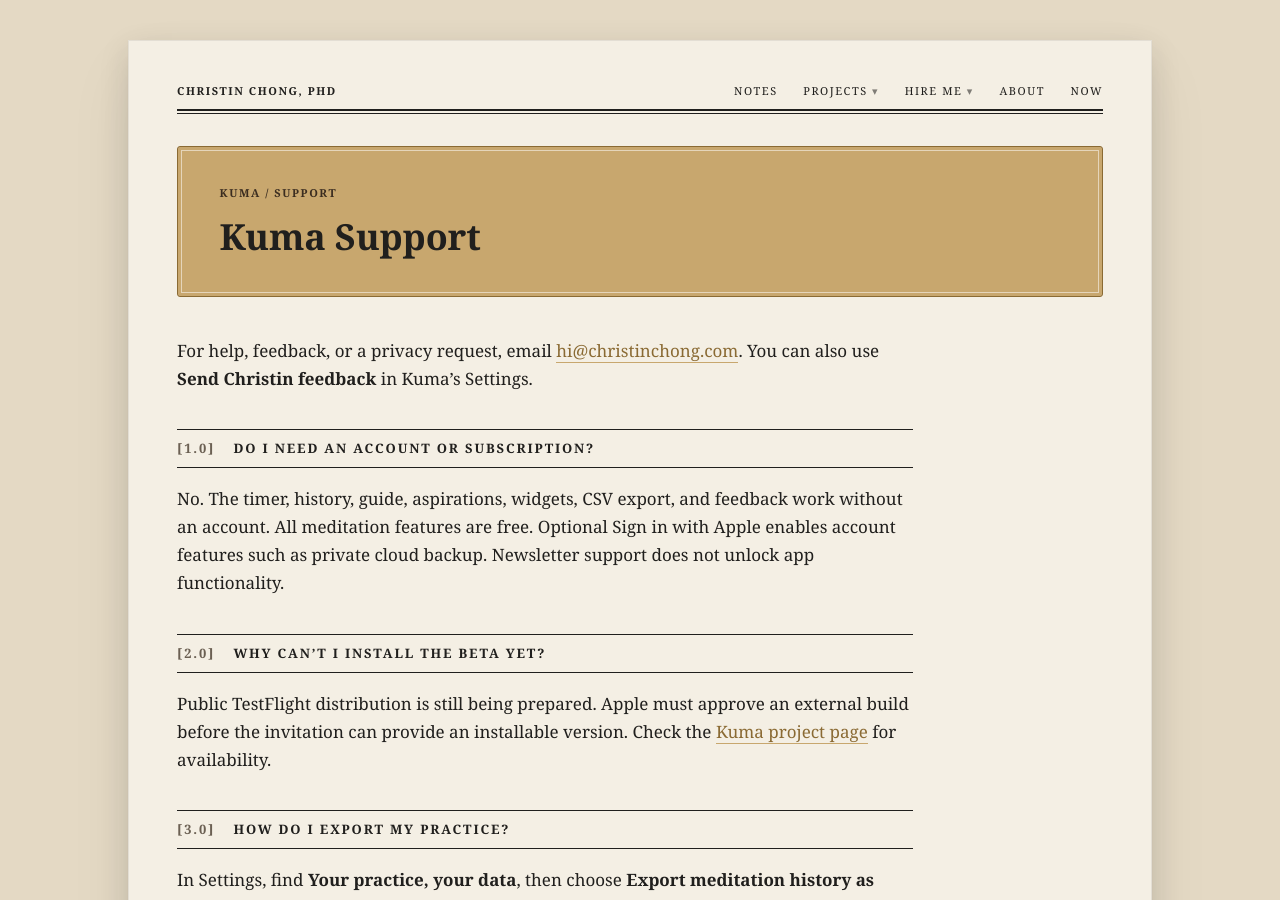
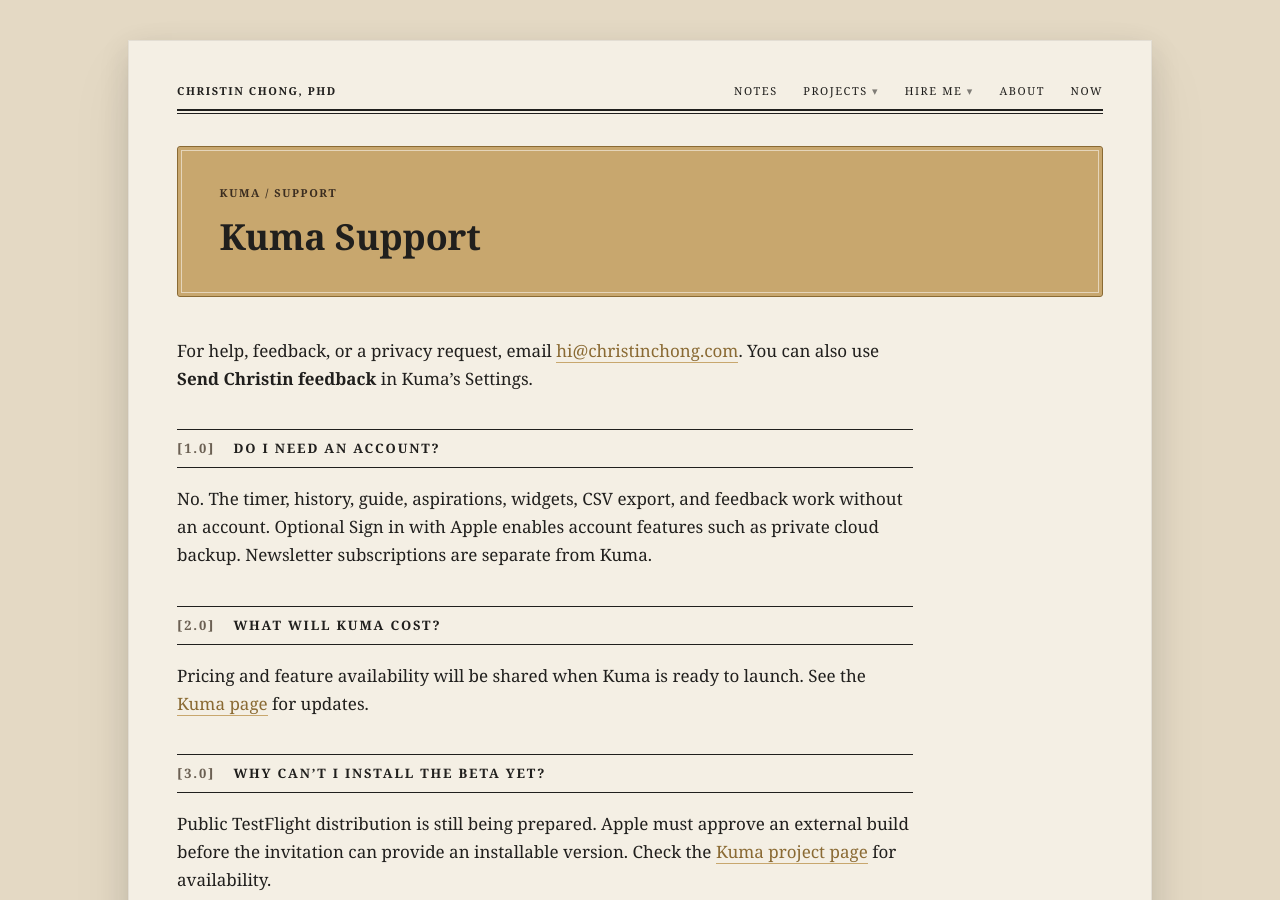
Before and after one commit to codestin/christinweb, a Jekyll site: the page built from _pages/kuma/support.md, in a window 1280 px wide and 900 px high. Built offline with Jekyll 4.4.1, drawn with Linux system fonts in a browser that asks for light colours; some web fonts are replaced.

Commit message:
Remove blanket free-feature claims from Kuma website

```diff
--- a/_pages/kuma/support.md
+++ b/_pages/kuma/support.md
@@ -7,9 +7,13 @@
 
 For help, feedback, or a privacy request, email [hi@christinchong.com](mailto:hi@christinchong.com). You can also use **Send Christin feedback** in Kuma’s Settings.
 
-## Do I need an account or subscription?
+## Do I need an account?
 
-No. The timer, history, guide, aspirations, widgets, CSV export, and feedback work without an account. All meditation features are free. Optional Sign in with Apple enables account features such as private cloud backup. Newsletter support does not unlock app functionality.
+No. The timer, history, guide, aspirations, widgets, CSV export, and feedback work without an account. Optional Sign in with Apple enables account features such as private cloud backup. Newsletter subscriptions are separate from Kuma.
+
+## What will Kuma cost?
+
+Pricing and feature availability will be shared when Kuma is ready to launch. See the [Kuma page](/kuma/) for updates.
 
 ## Why can’t I install the beta yet?
 
```
Also changed, not shown: _includes/kuma-schema.json (+4 -5 lines), _pages/kuma/index.md (+5 -5 lines), _pages/kuma/privacy.md (+1 -1 lines), _pages/projects.md (+1 -1 lines).
